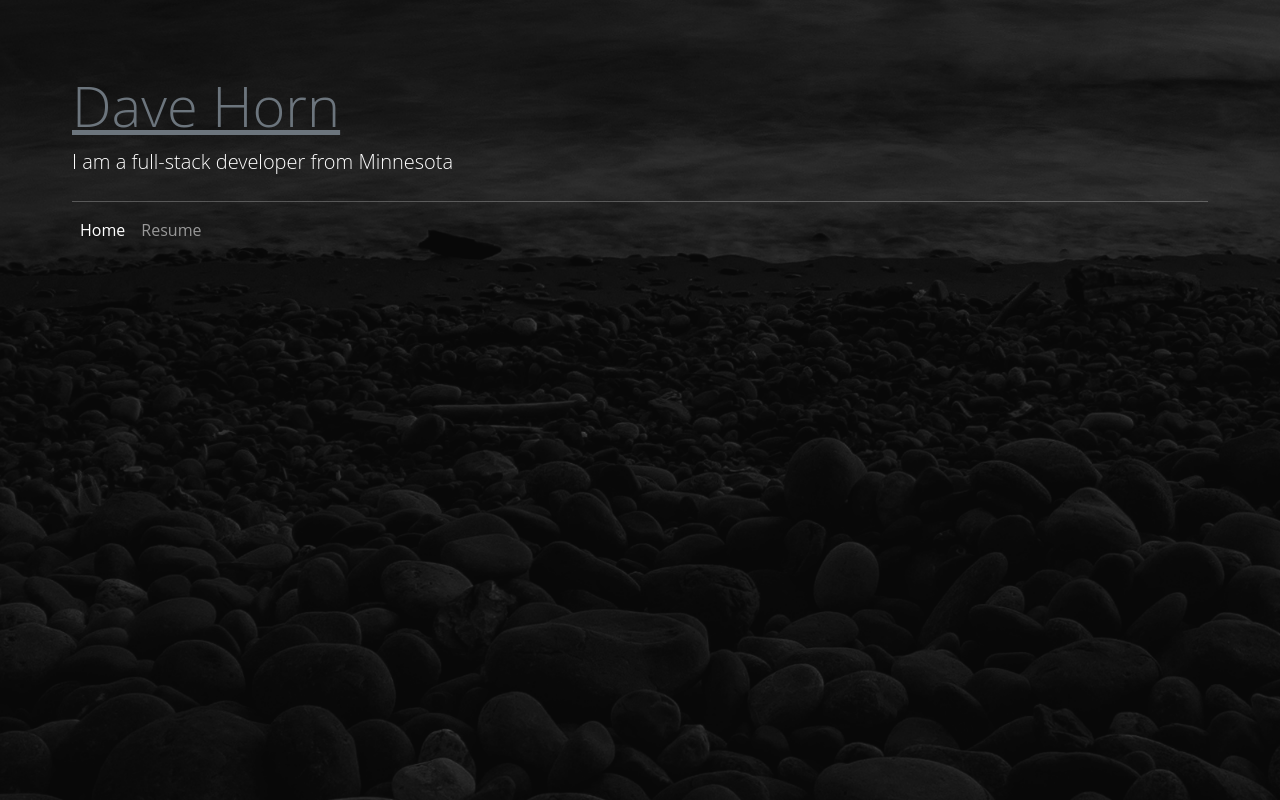
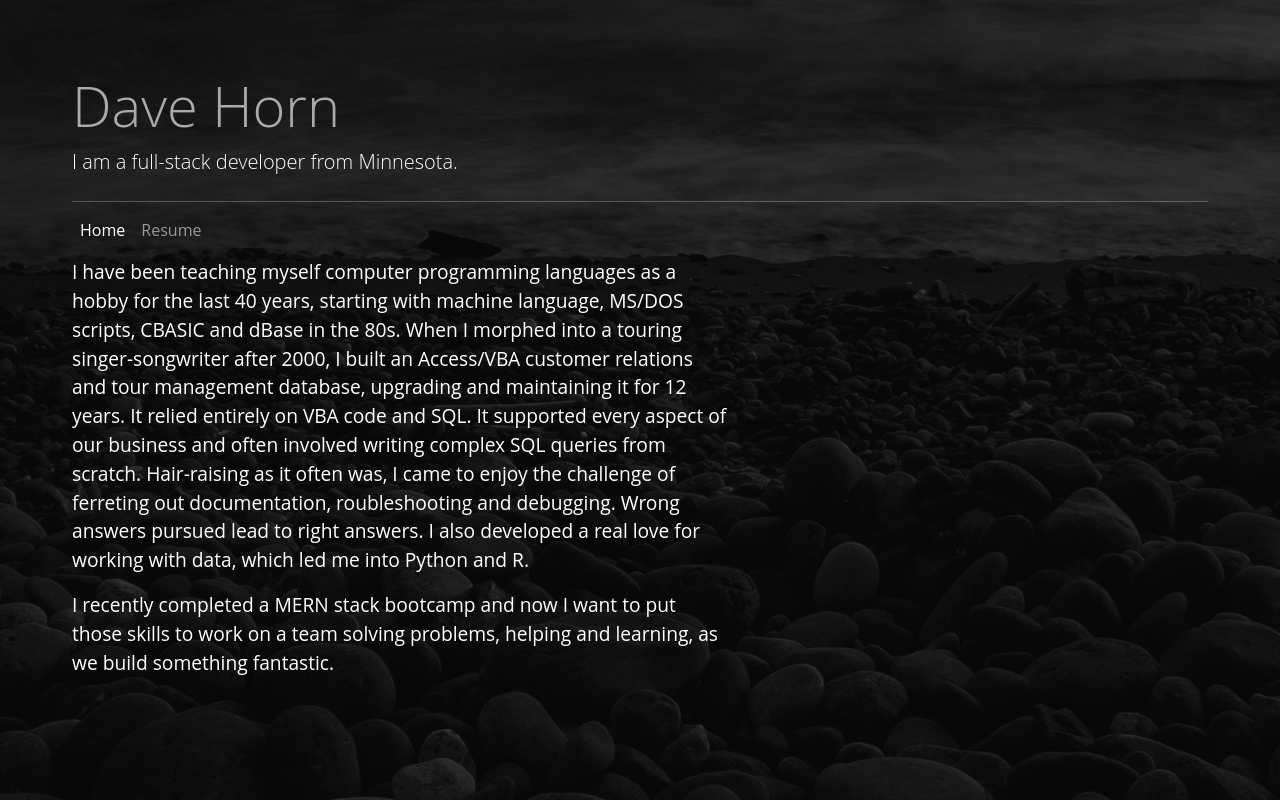
Before and after one commit to DaveBBL/DaveBBL.github.io, a website: page index.html in a window 1280 px wide. Drawn offline with nearby package versions, Linux system fonts and the light colour scheme.

Commit message:
Before single file consolidation

```diff
--- a/css/styles.css
+++ b/css/styles.css
@@ -24,14 +24,18 @@ body::before {
   }
 }
 
+.about-text {
+  font-size: larger;
+  max-width: 60ch;
+}
+
 a {
   color: #aaaaaa;
-  text-decoration: underline;
+  text-decoration: none;
 }
 
 a:hover {
-  color: #1866d2;
-  text-decoration: none;
+  color: #cccccc;
 }
 
 .resume-contact li {
--- a/index.html
+++ b/index.html
@@ -21,9 +21,9 @@
     <header id="header">
       <div class="h-100 p-5 m-4">
         <h1 class="display-4">
-          <a class="text-secondary" href="index.html">Dave Horn</a>
+          <a href="index.html">Dave Horn</a>
         </h1>
-        <p class="lead">I am a full-stack developer from Minnesota</p>
+        <p class="lead">I am a full-stack developer from Minnesota.</p>
         <hr class="mt-4 mb-0" />
         <nav class="navbar navbar-expand-sm navbar-dark">
           <ul class="navbar-nav me-auto mb-2 mb-lg-0">
@@ -44,6 +44,27 @@
           <a href="#" class="instagram"><i class="bi bi-instagram"></i></a>
           <a href="#" class="linkedin"><i class="bi bi-linkedin"></i></a>
         </div> -->
+        <div class="about-text">
+          <p>
+            I have been teaching myself computer programming languages as a
+            hobby for the last 40 years, starting with machine language, MS/DOS
+            scripts, CBASIC and dBase in the 80s. When I morphed into a touring
+            singer-songwriter after 2000, I built an Access/VBA customer
+            relations and tour management database, upgrading and maintaining it
+            for 12 years. It relied entirely on VBA code and SQL. It supported
+            every aspect of our business and often involved writing complex SQL
+            queries from scratch. Hair-raising as it often was, I came to enjoy
+            the challenge of ferreting out documentation, roubleshooting and
+            debugging. Wrong answers pursued lead to right answers. I also
+            developed a real love for working with data, which led me into
+            Python and R.
+          </p>
+          <p>
+            I recently completed a MERN stack bootcamp and now I want to put
+            those skills to work on a team solving problems, helping and
+            learning, as we build something fantastic.
+          </p>
+        </div>
       </div>
     </header>
     <!-- End Header -->
```
Also changed, not shown: resume.html (+2 -2 lines).
